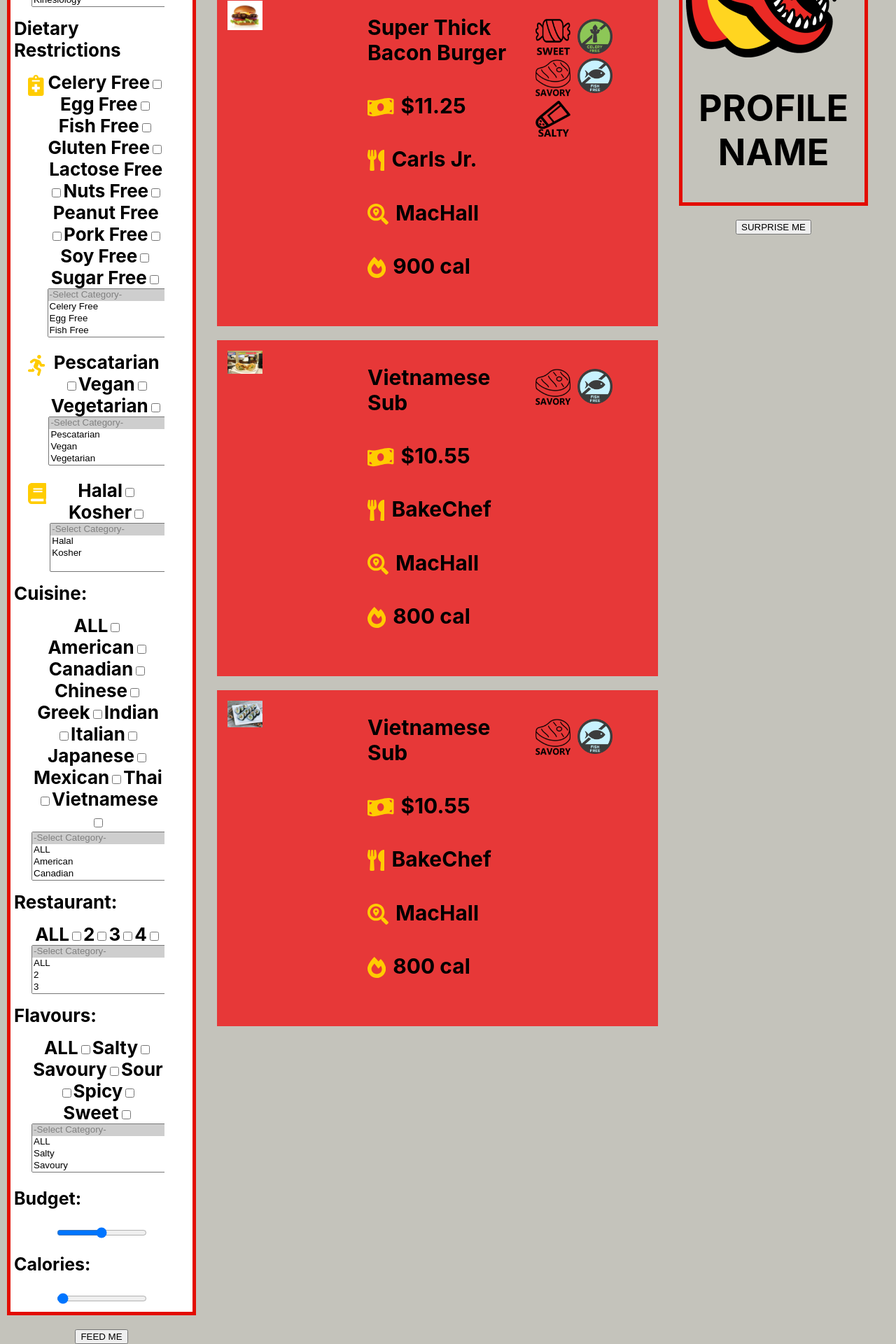
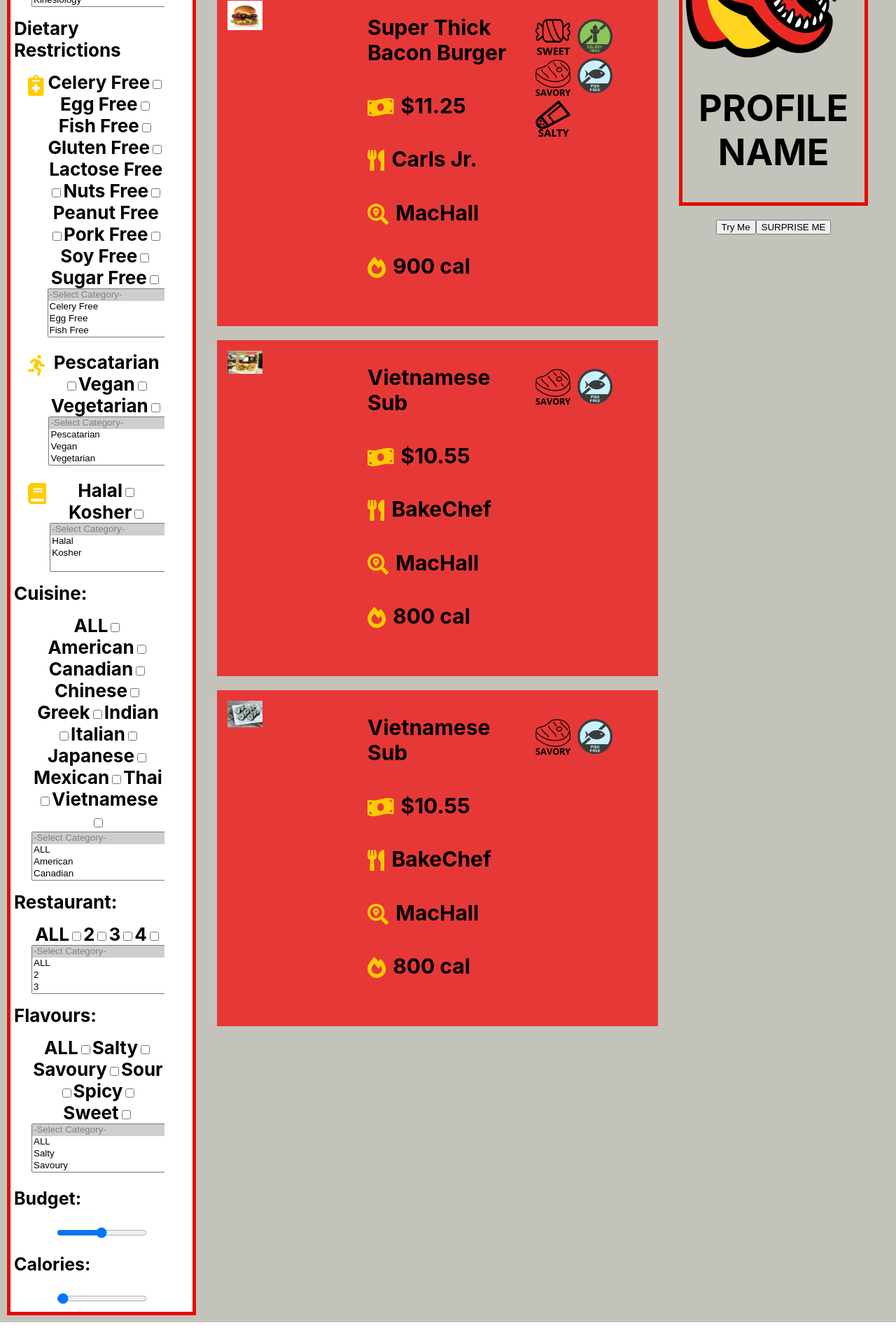
Before and after one commit to kaitlin31415/CalgaryHacksClient, a React (Create React App) app: page / in a window 1280 px wide. Shown: the part 250-2170 px from the top of the page at 70% size. After the commit the page ends 2139 px from the top, so only its background shows below. Built offline with nearby package versions, Linux system fonts and the light colour scheme.

Commit message:
try me button

```diff
--- a/src/components/FeedMeButton.js
+++ b/src/components/FeedMeButton.js
@@ -6,12 +6,9 @@
 
 
       // This binding is necessary to make `this` work in the callback
-      this.handleClick = this.handleClick.bind(this);
+      this.handleClick = this.props.handleClick.bind(this);
     }
 
-    handleClick() {
-      console.log(this.state.checkedItems);
-    }
 
     render() {
       return (
--- a/src/components/FunButton.js
+++ b/src/components/FunButton.js
@@ -5,7 +5,10 @@
 class FunButton extends Component {
     constructor(props) {
         super(props);
-      this.state = {isToggleOn: true};
+        this.state = {
+            isToggleOn: true,
+            rand: 0
+        };
 
         // This binding is necessary to make `this` work in the callback
         this.handleClick = this.handleClick.bind(this);
@@ -16,12 +19,13 @@
         const max = 16;
         const rand = min + Math.random() * (max - min);
         randomNum = Math.round(rand);
-      if(randomNum < 1 || randomNum > 15) {
+        if (randomNum < 1 || randomNum > 15) {
             randomNum = 3;
         }
 
         this.setState(state => ({
-        isToggleOn: !state.isToggleOn
+            isToggleOn: !state.isToggleOn,
+            rand: 0
         }));
 
 
--- a/src/components/home.js
+++ b/src/components/home.js
@@ -45,6 +45,8 @@
 var bakechefFlavor = [savoryIcon];
 var bakechefDiet = [fishFreeIcon];
 
+var trying = 0;
+
 
 
 class HomePage extends Component {
@@ -55,11 +57,11 @@
 
         <div id="hfirst">
           <SearchBox></SearchBox>
-          <FeedMeButton />
+
         </div>
 
         <div id="hsecond">
-        <img id="feedmelogo" src={feedMeButton}/>
+          <img id="feedmelogo" src={feedMeButton} />
           <FoodItem img={burgerImg} name="Super Thick Bacon Burger" price={11.25} restaurant="Carls Jr." location="MacHall" calories={900} listOfFlavors={burgerFlavor} listOfDiets={burgerDiet} />
           <FoodItem img={bakechefImg} name="Vietnamese Sub" price={10.55} restaurant="BakeChef" location="MacHall" calories={800} listOfFlavors={bakechefFlavor} listOfDiets={bakechefDiet} />
           <FoodItem img={sushiImg} name="Vietnamese Sub" price={10.55} restaurant="BakeChef" location="MacHall" calories={800} listOfFlavors={bakechefFlavor} listOfDiets={bakechefDiet} />
@@ -67,9 +69,11 @@
         </div>
 
         <div id="hthird">
-        <Profile image={dinoDefault}/>
+          <Profile image={dinoDefault} />
 
-        <FunButton />
+          <button onClick={trying = Math.random() *15} > Try Me</button>
+
+          <FunButton />
 
         </div>
       </div>
```
Lines whose indentation alone changed are shown as unchanged.
